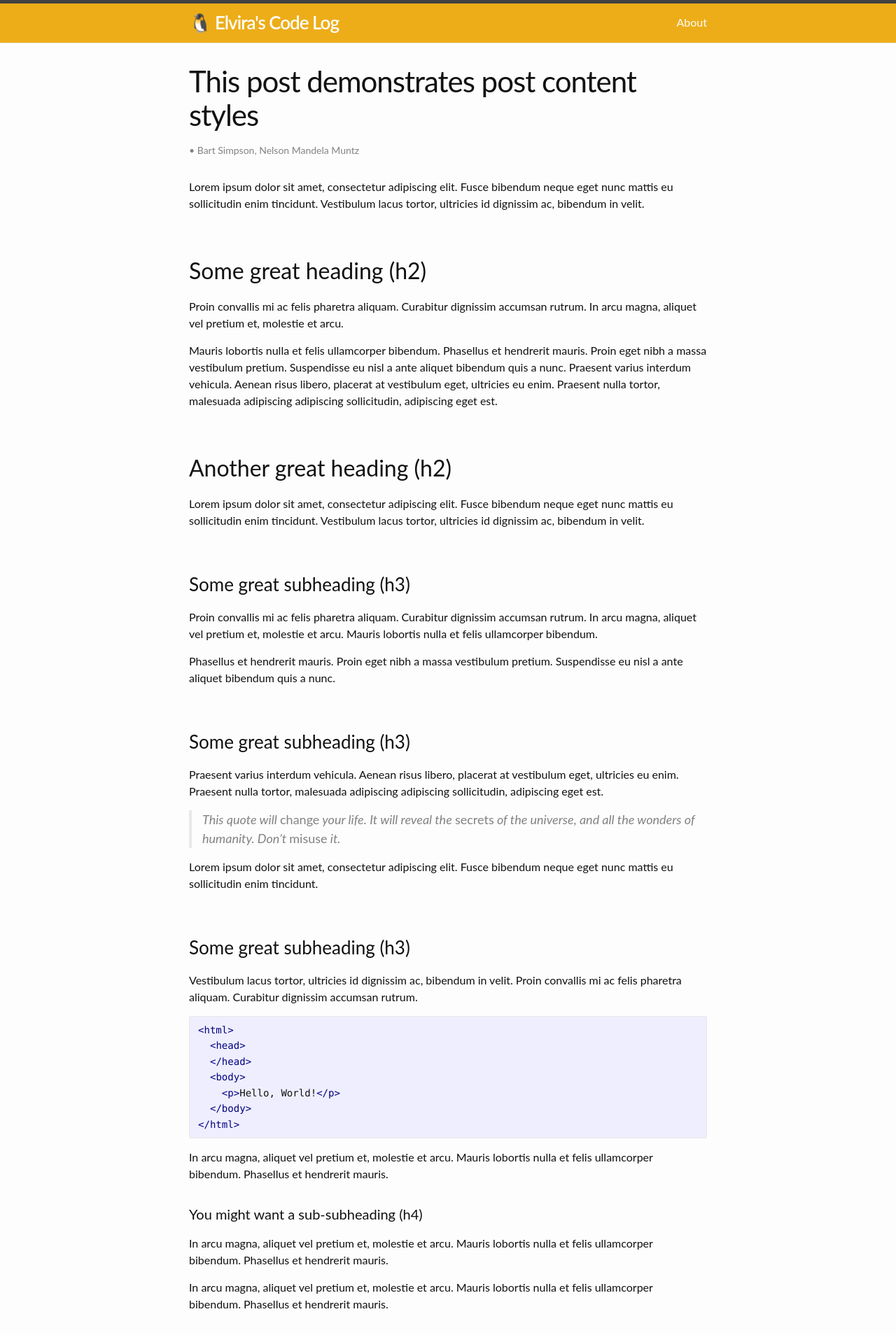
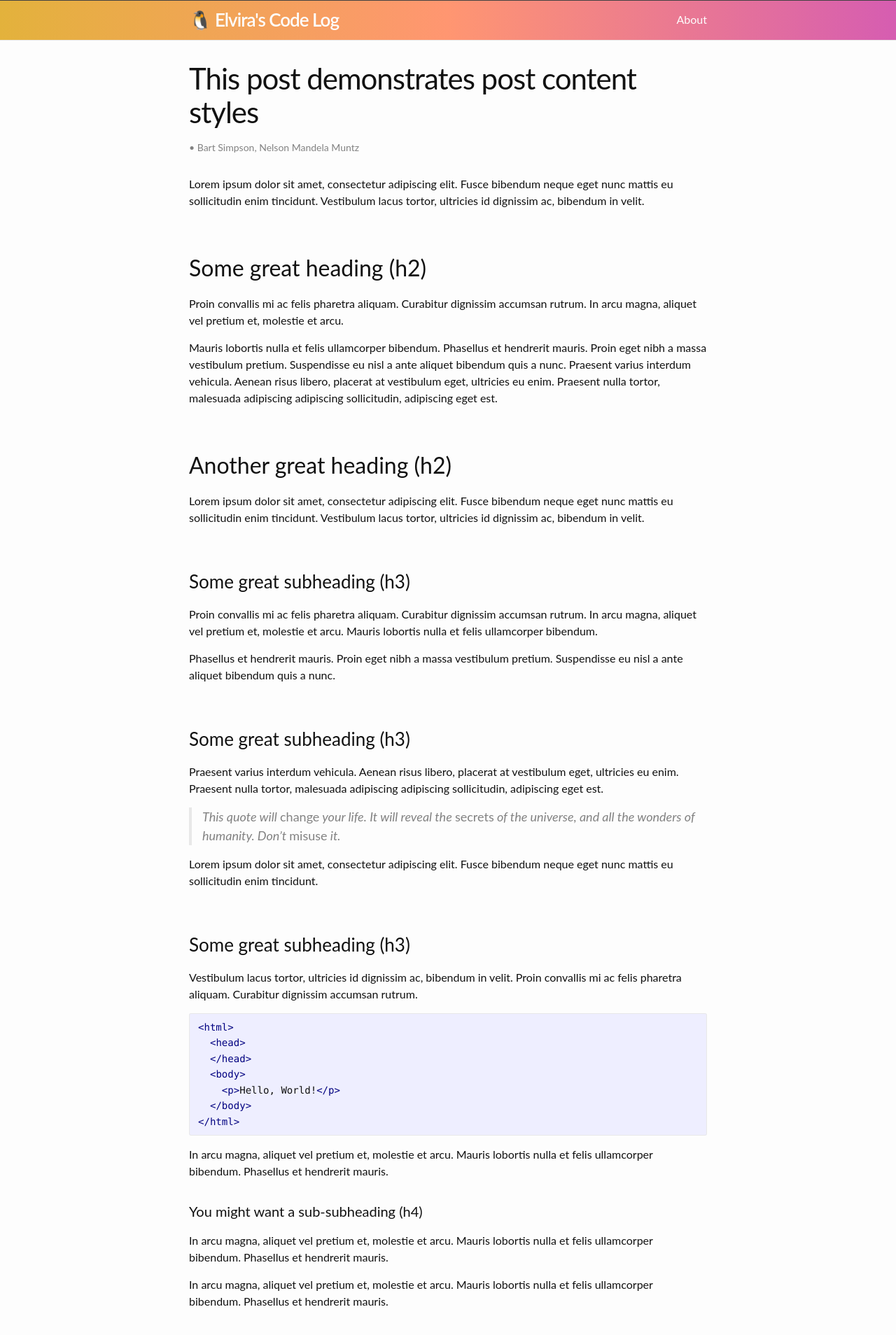
Before and after one commit to elvgarrui/blog, a Jekyll site: the page built from 2016-05-20-this-post-demonstrates-post-content-styles.md, in a window 1280 px wide. Shown: the top 1908 px of the page at 70% size. Built offline with Jekyll 4.4.1, drawn with Linux system fonts in a browser that asks for light colours.

Commit message:
Modify blog style
Signed-off-by: Elvira.G <elviragr@riseup.net>

```diff
--- a/_sass/minima/_base.scss
+++ b/_sass/minima/_base.scss
@@ -122,6 +122,7 @@ a {
   &:hover {
     color: $link-hover-color;
     text-decoration: underline;
+
   }
 
   .social-media-list &:hover {
--- a/_sass/minima/_layout.scss
+++ b/_sass/minima/_layout.scss
@@ -2,8 +2,8 @@
  * Site header
  */
 .site-header {
-  background-color: $accent-color;
-  border-top: 5px solid $border-color-03;
+  background-image: linear-gradient(to right, #e3b23c, #ff9671, #d65db1);
+  border-top: 1px solid $border-color-03;
   border-bottom: 1px solid $border-color-01;
   min-height: $spacing-unit * 1.865;
   line-height: $base-line-height * $base-font-size * 2.25;
@@ -27,16 +27,21 @@
   &:visited {
     color: $background-color;
   }
+  &:hover{
+    text-decoration: none;
+    color: #ffecd2;
+  }
 }
 
 .site-nav {
   position: absolute;
   top: 9px;
   right: $spacing-unit / 2;
-  background-color: $background-color;
+  background-color: #d65db1;
   border: 1px solid $border-color-01;
   border-radius: 5px;
   text-align: right;
+
 
   .nav-trigger {
     display: none;
@@ -85,6 +90,10 @@
       margin-right: 0;
     }
     margin-left: 20px;
+    &:hover{
+      text-decoration: none;
+      color: #ffecd2;
+    }
   }
 
   @media screen and (min-width: $on-medium) {
@@ -273,6 +282,7 @@
     @media screen and (min-width: $on-large) {
       @include relative-font-size(1.625);
     }
+
   }
 
   h4 {
--- a/_sass/minima/custom-styles.scss
+++ b/_sass/minima/custom-styles.scss
@@ -1,2 +1,6 @@
 // Placeholder to allow defining custom styles that override everything else.
 // (Use `_sass/minima/custom-variables.scss` to override variable defaults)
+h1, h2, h3 a:hover {
+      color: $link-hover-color;
+      text-decoration: none;
+}
--- a/_sass/minima/initialize.scss
+++ b/_sass/minima/initialize.scss
@@ -8,7 +8,7 @@ $base-font-size:   16px !default;
 $base-font-weight: 400 !default;
 $small-font-size:  $base-font-size * 0.875 !default;
 $base-line-height: 1.5 !default;
-$accent-color:    #edad18 !default;
+$accent-color:    #ff9671 !default;
 
 $spacing-unit:     30px !default;
 
```
